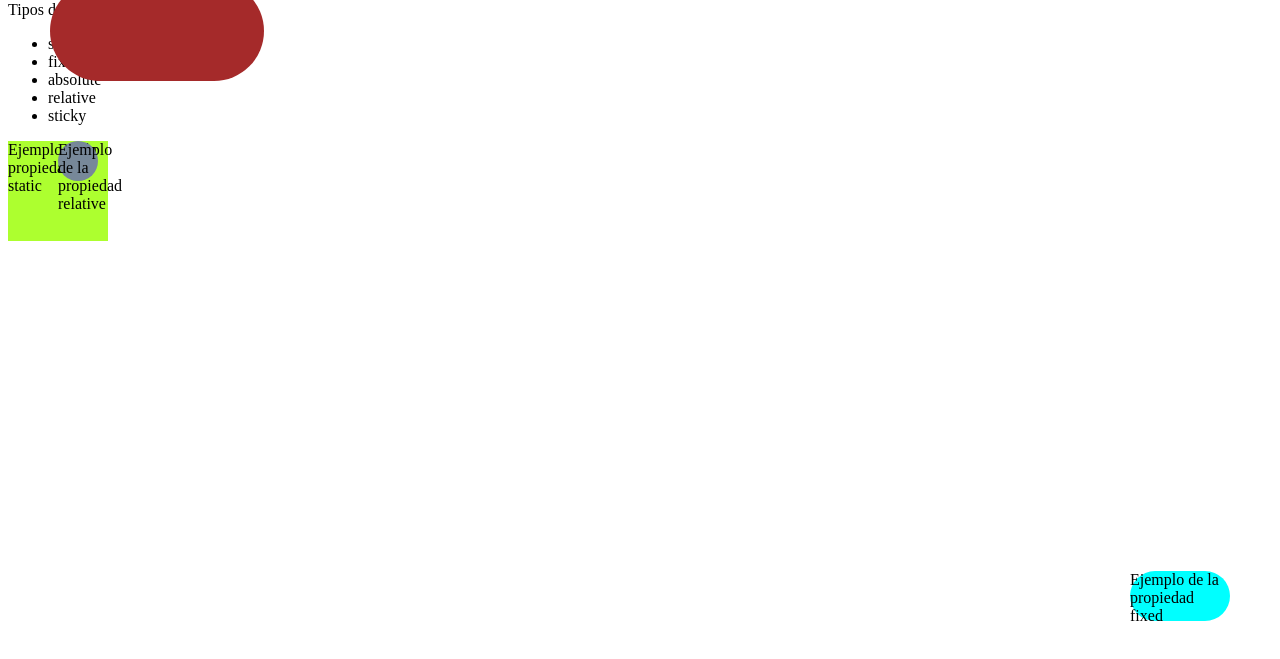
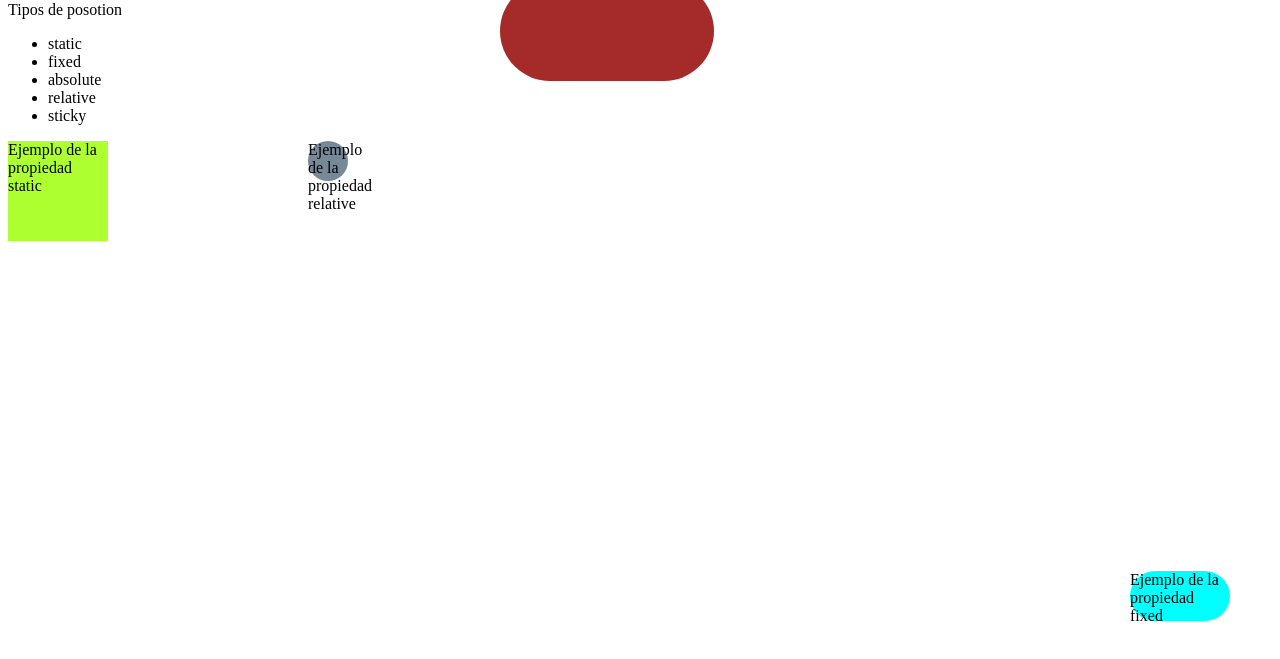
Before and after one commit to EnriqueHBN/2do-semestre-actividades, a plain HTML site: page practica7/index.html in a window 1280 px wide. Shown: the part 79-738 px from the top of the page. Drawn offline with Linux system fonts and the light colour scheme.

Commit message:
edite el archivo 7

```diff
--- a/practica7/index.html
+++ b/practica7/index.html
@@ -24,7 +24,7 @@
         #absoluto{
             position: absolute;
             background-color: brown;
-            left: 50px;
+            left: 500px;
             height: 100px;
             width: 100;
             top: 60px;
@@ -35,7 +35,7 @@
             position: relative;
             background-color: lightslategrey;
             bottom: 100px;
-            left: 50px;
+            left: 300px;
             right: 50px;
             border-radius: 40px;
             height: 40px;
```
Also changed, not shown: actividad6/practica6.html (+1 -1 lines).
